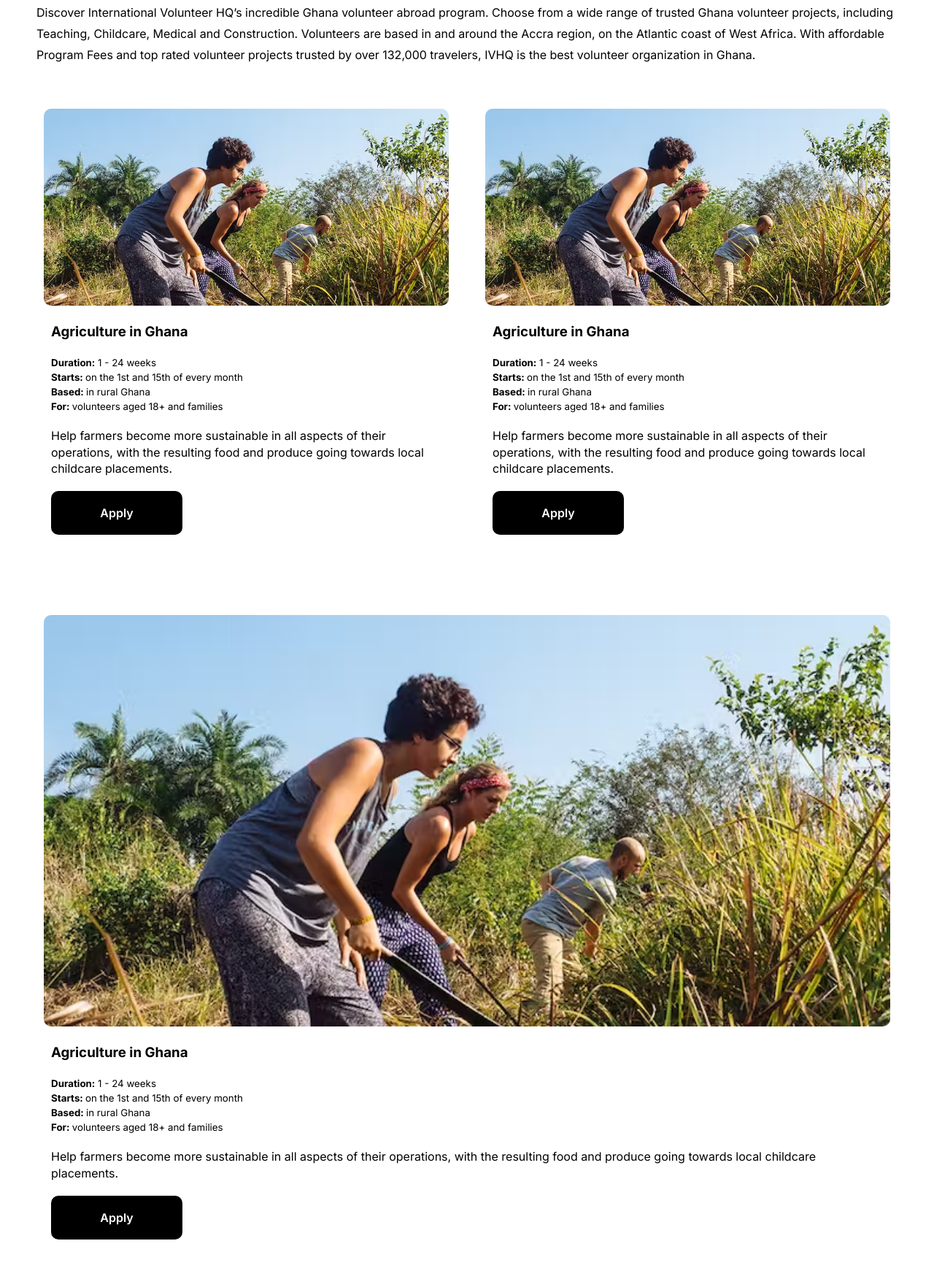
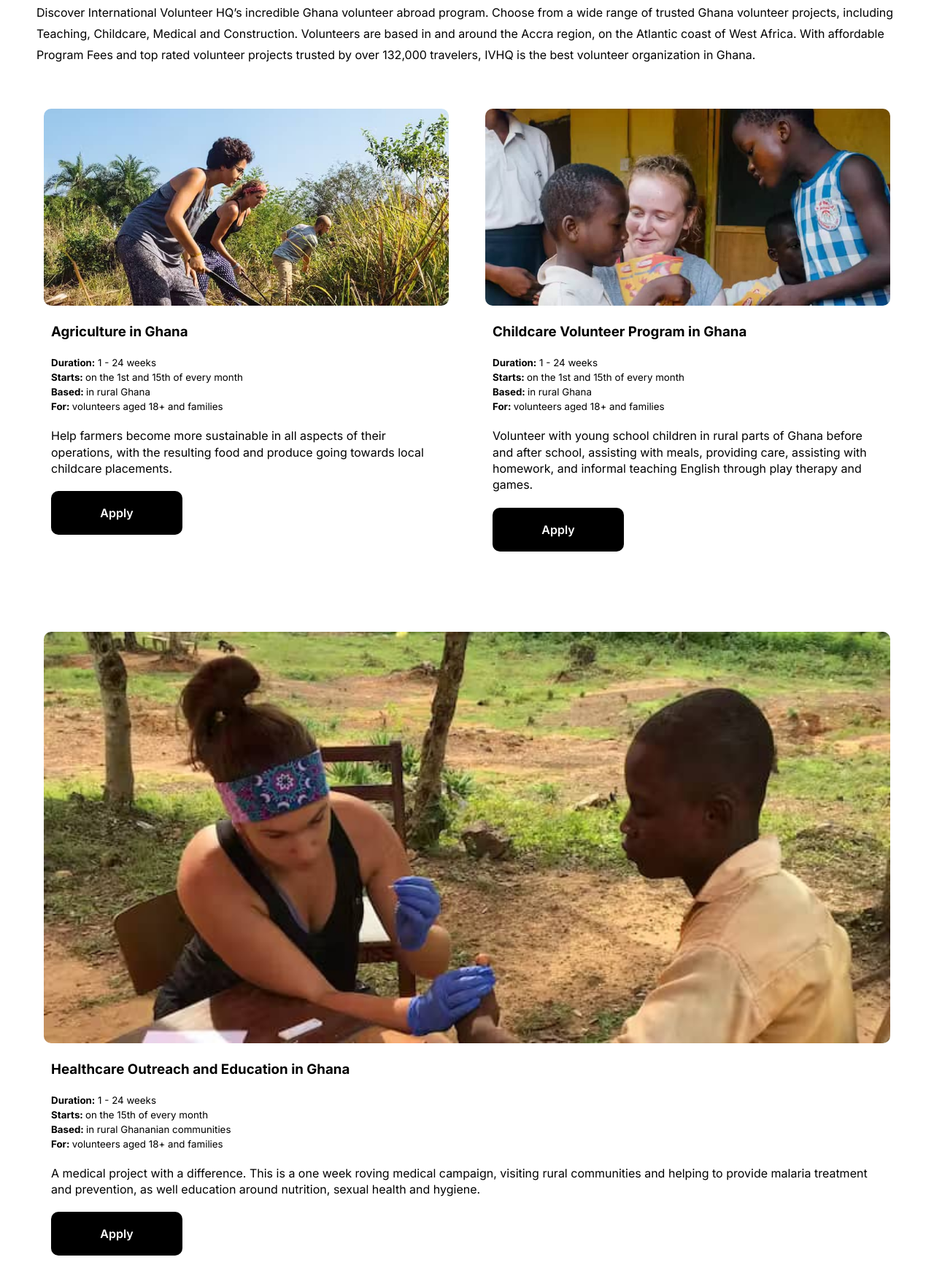
Before and after one commit to KonstantinPankratov/4iz268-sp1, a plain HTML site: page programmes/index.html in a window 1280 px wide. Shown: the part 210-1970 px from the top of the page at 73% size. Drawn offline with Linux system fonts and the light colour scheme.

Commit message:
Image optimization

```diff
--- a/programmes/index.html
+++ b/programmes/index.html
@@ -56,7 +56,7 @@
                 <div class="row wrap">
                     <div class="col col-6">
                         <div class="programme">
-                            <img src="/images/volunteer-abroad-in-ghana-ivhq-agriculture.avif" alt="Agriculture in Ghana">
+                            <img src="/images/volunteer-abroad-in-ghana-ivhq-agriculture.jpg" alt="Agriculture in Ghana">
 
                             <div class="programme-content">
                                 <h3>Agriculture in Ghana</h3>
@@ -78,16 +78,16 @@
 
                                 <p class="line-height-md">Help farmers become more sustainable in all aspects of their operations, with the resulting food and produce going towards local childcare placements.</p>
 
-                                <a href="contacts" class="button">Apply</a>
+                                <a href="/contacts" class="button">Apply</a>
                             </div>
                         </div>
                     </div>
                     <div class="col col-6">
                         <div class="programme">
-                            <img src="/images/volunteer-abroad-in-ghana-ivhq-agriculture.avif" alt="Agriculture in Ghana">
+                            <img src="/images/volunteer-abroad-in-ghana-ivhq-childcare.jpg" alt="Agriculture in Ghana">
 
                             <div class="programme-content">
-                                <h3>Agriculture in Ghana</h3>
+                                <h3>Childcare Volunteer Program in Ghana</h3>
 
                                 <ul class="key-info">
                                     <li>
@@ -104,11 +104,11 @@
                                     </li>
                                 </ul>
 
-                                <p class="line-height-md">Help farmers become more sustainable in all aspects of their operations, with the resulting food and produce going towards local childcare placements.</p>
+                                <p class="line-height-md">Volunteer with young school children in rural parts of Ghana before and after school, assisting with meals, providing care, assisting with homework, and informal teaching English through play therapy and games.</p>
 
                                 <div class="row justify-content-end">
                                     <div class="col">
-                                        <a href="contacts" class="button">Apply</a>
+                                        <a href="/contacts" class="button">Apply</a>
                                     </div>
                                 </div>
                             </div>
@@ -116,29 +116,29 @@
                     </div>
                     <div class="col col-6">
                         <div class="programme">
-                            <img src="/images/volunteer-abroad-in-ghana-ivhq-agriculture.avif" alt="Agriculture in Ghana">
+                            <img src="/images/volunteer-abroad-in-ghana-ivhq-healthcare-outreach-education.jpg" alt="Agriculture in Ghana">
 
                             <div class="programme-content">
-                                <h3>Agriculture in Ghana</h3>
+                                <h3>Healthcare Outreach and Education in Ghana</h3>
 
                                 <ul class="key-info">
                                     <li>
                                         <small><b>Duration:</b> 1 - 24 weeks</small>
                                     </li>
                                     <li>
-                                        <small><b>Starts: </b> on the 1st and 15th of every month</small>
+                                        <small><b>Starts: </b> on the 15th of every month</small>
                                     </li>
                                     <li>
-                                        <small><b>Based: </b> in rural Ghana</small>
+                                        <small><b>Based: </b> in rural Ghananian communities</small>
                                     </li>
                                     <li>
                                         <small><b>For: </b> volunteers aged 18+ and families</small>
                                     </li>
                                 </ul>
 
-                                <p class="line-height-md">Help farmers become more sustainable in all aspects of their operations, with the resulting food and produce going towards local childcare placements.</p>
+                                <p class="line-height-md">A medical project with a difference. This is a one week roving medical campaign, visiting rural communities and helping to provide malaria treatment and prevention, as well education around nutrition, sexual health and hygiene.</p>
 
-                                <a href="contacts" class="button">Apply</a>
+                                <a href="/contacts" class="button">Apply</a>
                             </div>
                         </div>
                     </div>
```
Also changed, not shown: images/hero.jpg, images/volunteer-abroad-in-ghana-ivhq-agriculture.avif (deleted), images/volunteer-abroad-in-ghana-ivhq-agriculture.jpg (added), images/volunteer-abroad-in-ghana-ivhq-childcare.jpg (added), images/volunteer-abroad-in-ghana-ivhq-healthcare-outreach-education.jpg (added).
